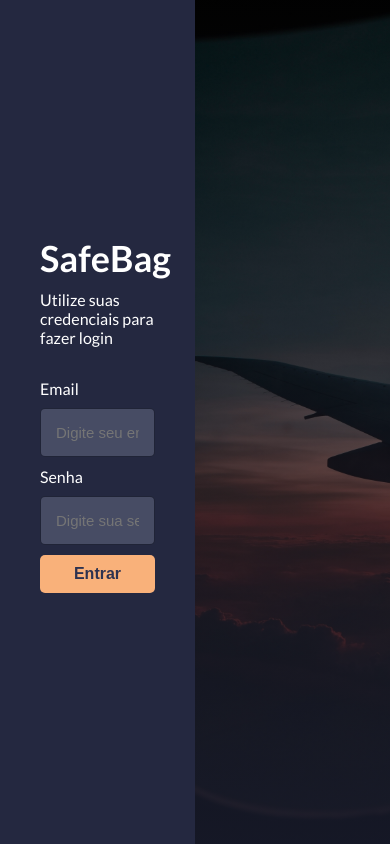
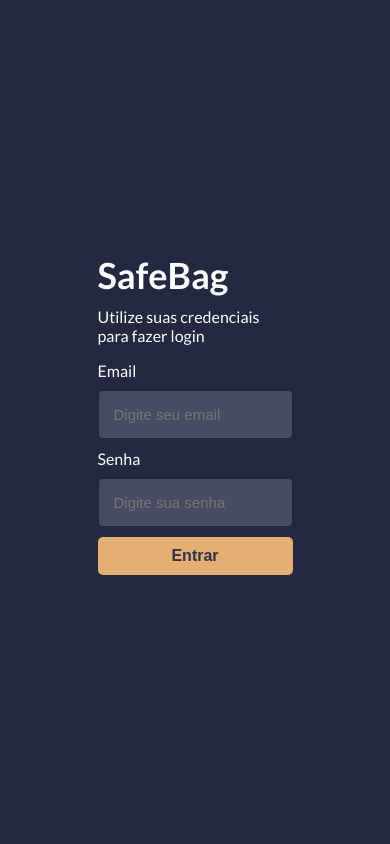
Before and after one commit to biancacordebello/SafeBag, a PHP site: page / in a window 390 px wide. Run offline with PHP 8.4, Linux system fonts and the light colour scheme; some libraries are stand-ins or nearby versions.

Commit message:
login page in mobile

```diff
--- a/assets/styles/mobile/login.css
+++ b/assets/styles/mobile/login.css
@@ -2,87 +2,14 @@
 
 @import url('https://fonts.googleapis.com/css2?family=Lato:ital,wght@0,100;0,300;0,400;0,700;0,900;1,100;1,300;1,400;1,700;1,900&display=swap');
 
-/*
-    Azul escuro: #000E41
-    23%
-
-*/
-
 
 @media (max-width: 768px) {
 
-.container {
-    display: flex;
-    flex-direction: column;
-    justify-content: center;
-    align-items: flex-start;
-    padding: 40px;
-    width: 50%;
-    color: rgb(255, 255, 255);
+#login-image {
+    display: none;
 }
 
-#login-image {
-    background: linear-gradient(rgba(0, 0, 0, 0.5), #191c2dd2),
-                    url('/assets/images/airport.jpg');
-    background-size: cover;
-    background-position: center;
-    background-repeat: no-repeat;
-    width: 60vw;
-    height: 100vh;
+.container {
+    padding: 0px;
 }
-
-#form {
-    width: 100%;
 }
-
-#loginForm {
-    padding-top: 2rem;
-    display: flex;
-    flex-direction: column;
-    width: 100%;
-}
-
-#loginForm input {
-    padding: 15px;
-    background: #50546cd2;
-    margin: 10px 0;
-    border-radius: 5px;
-    border: 1px solid #191c2dd2;
-    transition: padding 0.5s ease;
-    color: #fff;
-    font-size: 15px;
-
-}
-
-#loginForm input:focus {
-    padding: 20px;
-    outline: none;
-    border-left: 4px solid #f9b17a;
-}
-
-#loginForm button {
-    padding: 10px 20px;
-    background-color: #f9b17a;
-    color: #2d3250;
-    font-weight: 700;
-    border: none;
-    cursor: pointer;
-    border-radius: 5px;
-    font-size: 16px;
-    transition: box-shadow 0.3s ease;
-}
-
-#loginForm button:hover {
-    box-shadow: 0 0 15px #f9b17a;
-}
-
-.container-img-text h1 {
-    font-size: 36px;
-    margin-bottom: 10px;
-}
-
-.container-img-text p {
-    font-size: 16px;
-}
-
-}
--- a/assets/styles/web/login.css
+++ b/assets/styles/web/login.css
@@ -45,7 +45,7 @@ main {
 }
 
 #loginForm {
-    padding-top: 2rem;
+    padding-top: 1rem;
     display: flex;
     flex-direction: column;
     width: 100%;
@@ -71,7 +71,7 @@ main {
 
 #loginForm button {
     padding: 10px 20px;
-    background-color: #f9b17a;
+    background-color: #ffc079e1;
     color: #2d3250;
     font-weight: 700;
     border: none;
--- a/index.html
+++ b/index.html
@@ -3,8 +3,9 @@
 <head>
     <meta charset="UTF-8">
     <meta name="viewport" content="width=device-width, initial-scale=1.0">
+    <link rel="stylesheet" href="assets/styles/web/login.css">
     <link rel="stylesheet" href="assets/styles/mobile/login.css">
-    <link rel="stylesheet" href="assets/styles/web/login.css">
+
     <title>SafeBag</title>
 </head>
 <body>
```
